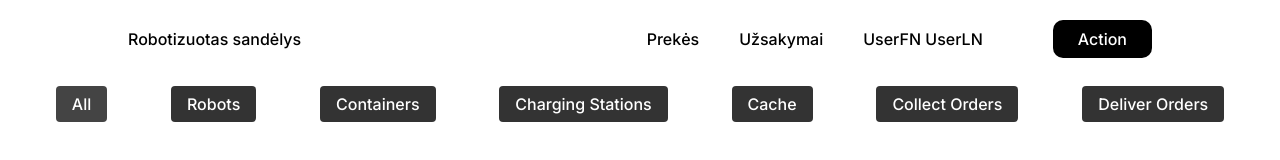
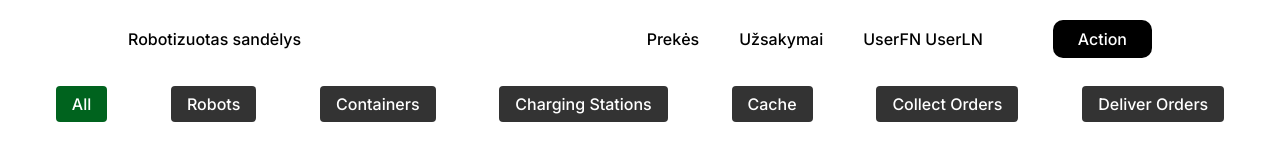
Before and after one commit to raksnys/IRANKIAI, an Angular app in the folder irankiai-frontend/: page /telemetry in a window 1280 px wide. In both pictures the pointer is over the button "All". Shown: the top 160 px of the page. Built offline with nearby package versions, Linux system fonts and the light colour scheme; no server answers.

Commit message:
Fix css ffs

```diff
--- a/irankiai-frontend/src/app/telemetry/telemetry.component.scss
+++ b/irankiai-frontend/src/app/telemetry/telemetry.component.scss
@@ -19,10 +19,8 @@
     overflow: hidden;
 
 
-  // Default style
   background-color: gray;
 
-  // Type-specific styles
   &.robot {
     background-color: #00631e;
   }
@@ -87,7 +85,7 @@
       cursor: pointer;
 
       &:hover {
-        background-color: #444;
+        background-color: #00631e;
       }
     }
   }
@@ -113,7 +111,7 @@
       cursor: pointer;
 
       &:hover {
-        background-color: #333;
+        background-color: #00631e;
       }
     }
   }
```
